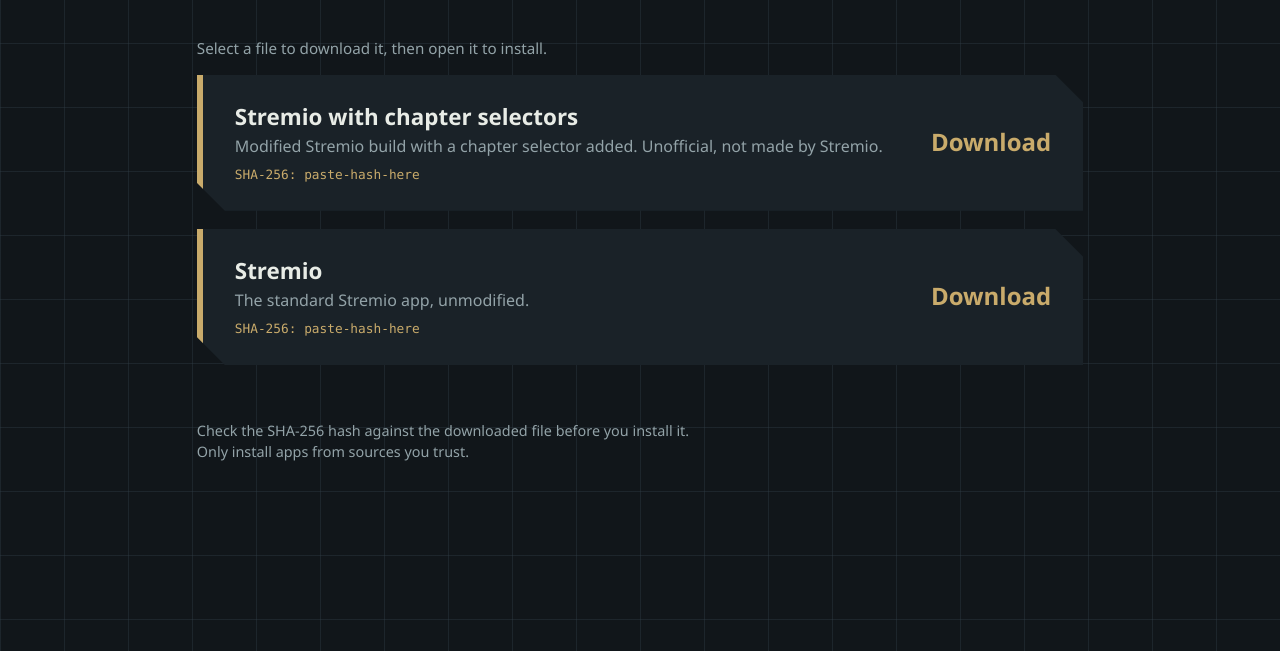
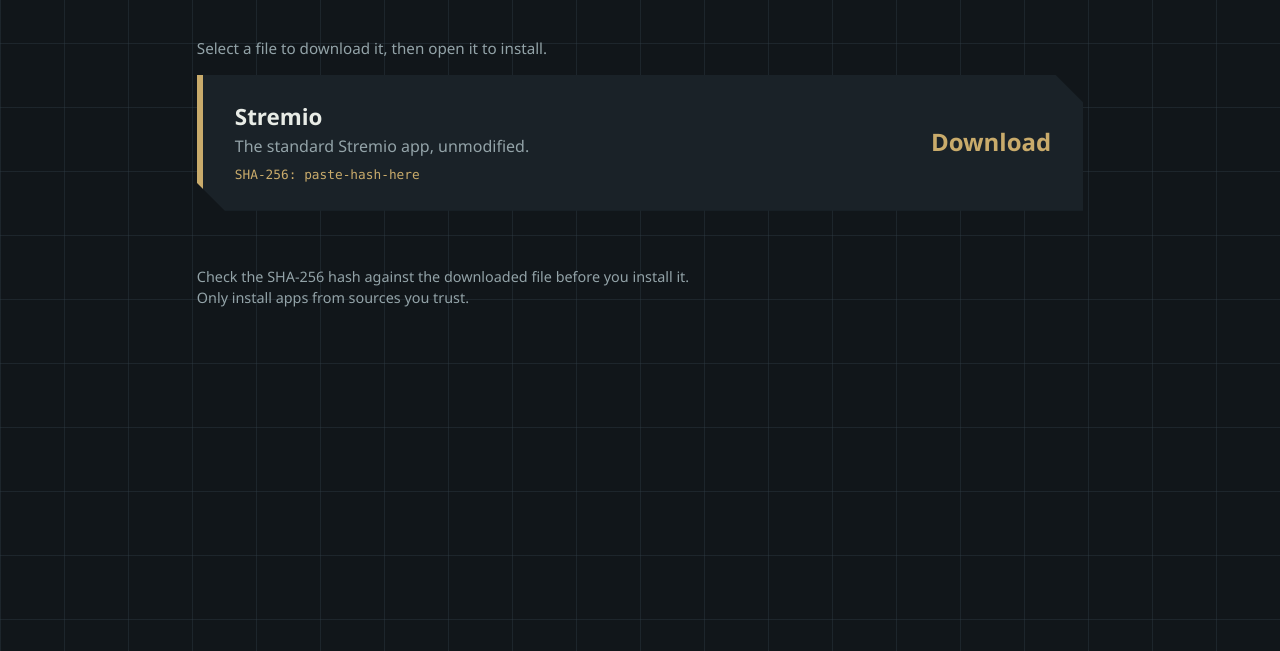
Before and after one commit to battlebudy/battlebudy-site, a plain HTML site: page downloads/index.html in a window 1280 px wide. Shown: the part 149-800 px from the top of the page. Drawn offline with Linux system fonts and the light colour scheme.

Commit message:
Remove Stremio with chapter selectors entry from downloads list

```diff
--- a/downloads/index.html
+++ b/downloads/index.html
@@ -34,16 +34,6 @@
 
 <ul class="apps">
   <li>
-    <a class="app" href="../apks/stremio-chapters.apk">
-      <span>
-        <span class="name">Stremio with chapter selectors</span>
-        <span class="desc">Modified Stremio build with a chapter selector added. Unofficial, not made by Stremio.</span>
-        <span class="hash">SHA-256: paste-hash-here</span>
-      </span>
-      <span class="action">Download</span>
-    </a>
-  </li>
-  <li>
     <a class="app" href="../apks/stremio.apk">
       <span>
         <span class="name">Stremio</span>
```
